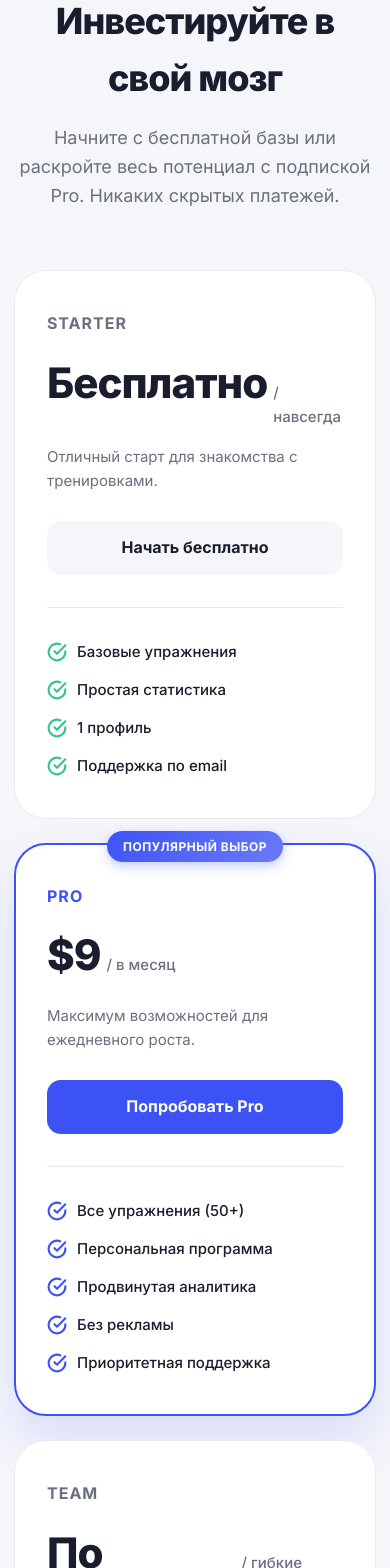
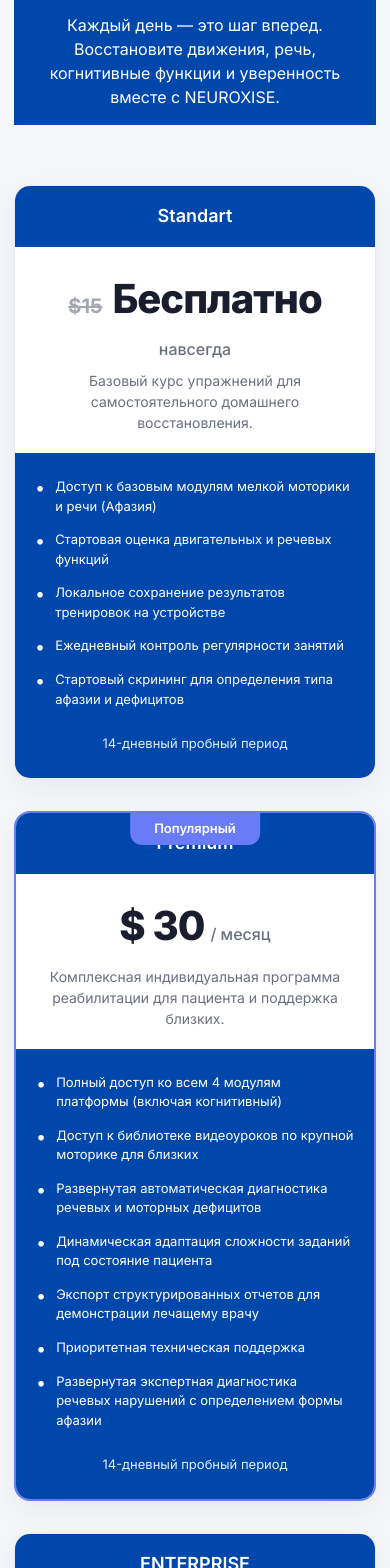
Before and after one commit to phanthooom/NEUROXISE_Website, a React (Vite) app: page /pricing in a window 390 px wide. Shown: the part 180-1748 px from the top of the page. Built offline with nearby package versions, Linux system fonts and the light colour scheme.

Commit message:
Update pricing page to match specific medical layout and copy

```diff
--- a/src/pages/PricingPage.jsx
+++ b/src/pages/PricingPage.jsx
@@ -7,123 +7,180 @@
 const COPY = {
   ru: {
     badge: 'Цены',
-    title: 'Инвестируйте в свой мозг',
-    subtitle: 'Начните с бесплатной базы или раскройте весь потенциал с подпиской Pro. Никаких скрытых платежей.',
+    title: 'Верните контроль над движениями и речью.',
+    subtitle: 'Каждый день — это шаг вперед. Восстановите движения, речь, когнитивные функции и уверенность вместе с NEUROXISE.',
     plans: [
       {
-        name: 'Starter',
+        name: 'Standart',
+        oldPrice: '$15',
         price: 'Бесплатно',
         period: 'навсегда',
-        desc: 'Отличный старт для знакомства с тренировками.',
-        features: ['Базовые упражнения', 'Простая статистика', '1 профиль', 'Поддержка по email'],
+        desc: 'Базовый курс упражнений для самостоятельного домашнего восстановления.',
+        features: [
+          'Доступ к базовым модулям мелкой моторики и речи (Афазия)',
+          'Стартовая оценка двигательных и речевых функций',
+          'Локальное сохранение результатов тренировок на устройстве',
+          'Ежедневный контроль регулярности занятий',
+          'Стартовый скрининг для определения типа афазии и дефицитов'
+        ],
+        trial: '14-дневный пробный период',
         cta: 'Начать бесплатно',
         highlight: false
       },
       {
-        name: 'Pro',
-        price: '$9',
-        period: 'в месяц',
-        desc: 'Максимум возможностей для ежедневного роста.',
-        features: ['Все упражнения (50+)', 'Персональная программа', 'Продвинутая аналитика', 'Без рекламы', 'Приоритетная поддержка'],
-        cta: 'Попробовать Pro',
+        name: 'Premium',
+        price: '$ 30',
+        period: '/ месяц',
+        desc: 'Комплексная индивидуальная программа реабилитации для пациента и поддержка близких.',
+        features: [
+          'Полный доступ ко всем 4 модулям платформы (включая когнитивный)',
+          'Доступ к библиотеке видеоуроков по крупной моторике для близких',
+          'Развернутая автоматическая диагностика речевых и моторных дефицитов',
+          'Динамическая адаптация сложности заданий под состояние пациента',
+          'Экспорт структурированных отчетов для демонстрации лечащему врачу',
+          'Приоритетная техническая поддержка',
+          'Развернутая экспертная диагностика речевых нарушений с определением формы афазии'
+        ],
+        trial: '14-дневный пробный период',
+        cta: 'Оформить Premium',
         highlight: true,
-        popular: 'Популярный выбор'
+        popular: 'Популярный'
       },
       {
-        name: 'Team',
+        name: 'ENTERPRISE',
         price: 'По запросу',
-        period: 'гибкие условия',
-        desc: 'Для школ, клиник и корпоративных команд.',
-        features: ['От 5 до 1000+ профилей', 'Админ-панель', 'Выгрузка отчётов', 'Обучение команды', 'Персональный менеджер'],
-        cta: 'Связаться с нами',
+        period: '',
+        desc: 'Интеграция платформы в практику медицинских центров и работу профильных специалистов.',
+        features: [
+          'Все возможности тарифа Премиум',
+          'Панель врача для одновременного ведения и мониторинга множества пациентов',
+          'Возможность ручной корректировки протоколов занятий реабилитологом',
+          'Экспорт данных для интеграции с внутренними медицинскими картами',
+          'Персональный менеджер внедрения и техническое сопровождение',
+          'Обучение медицинского персонала работе с платформой'
+        ],
+        cta: 'Связаться с отделом продаж',
         highlight: false
       },
     ],
-    faqTitle: 'Частые вопросы',
-    faqs: [
-      { q: 'Можно ли отменить подписку?', a: 'Да, вы можете отменить подписку в любой момент в настройках профиля, без штрафов и скрытых комиссий.' },
-      { q: 'Есть ли бесплатный период у Pro?', a: 'Мы предоставляем 7-дневный пробный период для новых пользователей, чтобы вы могли оценить все преимущества.' },
-    ]
   },
   en: {
     badge: 'Pricing',
-    title: 'Invest in your mind',
-    subtitle: 'Start with the free basics or unlock full potential with Pro. No hidden fees.',
+    title: 'Regain control over movement and speech.',
+    subtitle: 'Every day is a step forward. Restore movements, speech, cognitive functions, and confidence with NEUROXISE.',
     plans: [
       {
-        name: 'Starter',
+        name: 'Standart',
+        oldPrice: '$15',
         price: 'Free',
         period: 'forever',
-        desc: 'A great starting point to explore brain training.',
-        features: ['Basic exercises', 'Simple statistics', '1 profile', 'Email support'],
+        desc: 'Basic exercise course for independent home recovery.',
+        features: [
+          'Access to basic fine motor and speech modules (Aphasia)',
+          'Initial assessment of motor and speech functions',
+          'Local storage of training results on device',
+          'Daily tracking of session regularity',
+          'Initial screening to determine aphasia type and deficits'
+        ],
+        trial: '14-day free trial',
         cta: 'Start for free',
         highlight: false
       },
       {
-        name: 'Pro',
-        price: '$9',
-        period: 'per month',
-        desc: 'Maximum capabilities for daily cognitive growth.',
-        features: ['All exercises (50+)', 'Personalized plan', 'Advanced analytics', 'No ads', 'Priority support'],
-        cta: 'Try Pro',
+        name: 'Premium',
+        price: '$ 30',
+        period: '/ month',
+        desc: 'Comprehensive individual rehabilitation program for the patient and support for loved ones.',
+        features: [
+          'Full access to all 4 platform modules (including cognitive)',
+          'Access to gross motor video lesson library for relatives',
+          'Detailed automated diagnostics of speech and motor deficits',
+          'Dynamic adaptation of task difficulty to patient state',
+          'Export of structured reports to show the attending physician',
+          'Priority technical support',
+          'Detailed expert diagnostics of speech disorders determining aphasia form'
+        ],
+        trial: '14-day free trial',
+        cta: 'Get Premium',
         highlight: true,
-        popular: 'Most Popular'
+        popular: 'Popular'
       },
       {
-        name: 'Team',
-        price: 'Custom',
-        period: 'flexible terms',
-        desc: 'For schools, clinics, and corporate teams.',
-        features: ['From 5 to 1000+ profiles', 'Admin dashboard', 'Report exports', 'Team onboarding', 'Dedicated manager'],
-        cta: 'Contact us',
+        name: 'ENTERPRISE',
+        price: 'On request',
+        period: '',
+        desc: 'Platform integration into medical centers and specialized professionals\' workflow.',
+        features: [
+          'All Premium plan features',
+          'Doctor dashboard for simultaneous management and monitoring of multiple patients',
+          'Ability for manual adjustment of session protocols by a rehabilitologist',
+          'Data export for integration with internal electronic health records',
+          'Dedicated implementation manager and technical support',
+          'Training of medical staff to work with the platform'
+        ],
+        cta: 'Contact Sales',
         highlight: false
       },
     ],
-    faqTitle: 'Frequently Asked Questions',
-    faqs: [
-      { q: 'Can I cancel my subscription?', a: 'Yes, you can cancel your subscription at any time in your profile settings with no hidden fees.' },
-      { q: 'Is there a free trial for Pro?', a: 'We offer a 7-day free trial for all new users to experience the full benefits.' },
-    ]
   },
   uz: {
     badge: 'Narxlar',
-    title: 'Miyangizga sarmoya kiriting',
-    subtitle: 'Bepul asosdan boshlang yoki Pro bilan barcha imkoniyatlarni oching. Yashirin to‘lovlar yo‘q.',
+    title: 'Harakat va nutq ustidan nazoratni qaytaring.',
+    subtitle: 'Har bir kun — bu oldinga qadam. NEUROXISE bilan harakatlar, nutq, kognitiv funksiyalar va ishonchni tiklang.',
     plans: [
       {
-        name: 'Starter',
+        name: 'Standart',
+        oldPrice: '$15',
         price: 'Bepul',
         period: 'doimiy',
-        desc: 'Miya mashqlari bilan tanishish uchun ajoyib boshlanish.',
-        features: ['Asosiy mashqlar', 'Oddiy statistika', '1 profil', 'Email yordam'],
+        desc: 'Uy sharoitida mustaqil tiklanish uchun asosiy mashqlar kursi.',
+        features: [
+          'Asosiy nozik motorika va nutq (Afaziya) modullariga kirish',
+          'Harakat va nutq funksiyalarini dastlabki baholash',
+          'Mashg\'ulot natijalarini qurilmada lokal saqlash',
+          'Mashg\'ulotlar muntazamligini kundalik nazorat qilish',
+          'Afaziya turi va nuqsonlarni aniqlash uchun dastlabki skrining'
+        ],
+        trial: '14 kunlik bepul sinov muddati',
         cta: 'Bepul boshlash',
         highlight: false
       },
       {
-        name: 'Pro',
-        price: '$9',
-        period: 'oyiga',
-        desc: 'Har kungi kognitiv o‘sish uchun maksimal imkoniyatlar.',
-        features: ['Barcha mashqlar (50+)', 'Shaxsiy dastur', 'Keng analitika', 'Reklamasiz', 'Tezkor yordam'],
-        cta: 'Pro-ni sinab ko‘rish',
+        name: 'Premium',
+        price: '$ 30',
+        period: '/ oy',
+        desc: 'Bemor uchun kompleks individual reabilitatsiya dasturi va yaqinlari uchun yordam.',
+        features: [
+          'Platformaning barcha 4 ta moduliga to\'liq kirish (jumladan, kognitiv)',
+          'Yaqinlar uchun yirik motorika bo\'yicha videodarslar kutubxonasiga kirish',
+          'Nutq va motor nuqsonlarining batafsil avtomatlashtirilgan diagnostikasi',
+          'Vazifalar murakkabligini bemor holatiga dinamik moslashtirish',
+          'Davolovchi shifokorga ko\'rsatish uchun tizimlashtirilgan hisobotlarni yuklab olish',
+          'Tezkor texnik yordam',
+          'Afaziya shaklini aniqlaydigan nutq buzilishlarining batafsil ekspert diagnostikasi'
+        ],
+        trial: '14 kunlik bepul sinov muddati',
+        cta: 'Premiumga o\'tish',
         highlight: true,
-        popular: 'Eng ommabop'
+        popular: 'Ommabop'
       },
       {
-        name: 'Team',
-        price: 'Kelishuv',
-        period: 'moslashuvchan',
-        desc: 'Maktablar, klinikalar va korporativ jamoalar uchun.',
-        features: ['5 dan 1000+ profilgacha', 'Admin panel', 'Hisobotlarni yuklash', 'Jamoani o‘qitish', 'Shaxsiy menejer'],
-        cta: 'Biz bilan bog‘lanish',
+        name: 'ENTERPRISE',
+        price: 'So\'rov bo\'yicha',
+        period: '',
+        desc: 'Platformani tibbiyot markazlari amaliyotiga va mutaxassislar ishiga integratsiya qilish.',
+        features: [
+          'Premium tarifining barcha imkoniyatlari',
+          'Bir nechta bemorlarni bir vaqtda kuzatish va boshqarish uchun shifokor paneli',
+          'Reabilitolog tomonidan mashg\'ulot protokollarini qo\'lda o\'zgartirish imkoniyati',
+          'Ichki tibbiy kartalar bilan integratsiya qilish uchun ma\'lumotlarni yuklab olish',
+          'Shaxsiy joriy etish menejeri va texnik yordam',
+          'Tibbiyot xodimlarini platforma bilan ishlashga o\'rgatish'
+        ],
+        cta: 'Sotuv bo\'limi bilan bog\'lanish',
         highlight: false
       },
     ],
-    faqTitle: 'Ko‘p so‘raladigan savollar',
-    faqs: [
-      { q: 'Obunani bekor qilsam bo‘ladimi?', a: 'Ha, istalgan vaqtda profil sozlamalaridan obunani bekor qilishingiz mumkin.' },
-      { q: 'Pro uchun bepul sinov bormi?', a: 'Barcha afzalliklarni baholash uchun yangi foydalanuvchilarga 7 kunlik bepul sinov muddatini taqdim etamiz.' },
-    ]
   },
 }
 
@@ -135,109 +192,91 @@
 
   return (
     <SiteChrome>
-      <section style={{ padding: '120px 0 88px', background: c.pageBg }}>
+      <section style={{ padding: '60px 0 88px', background: c.pageBg }}>
         <div className="container">
-          {/* Header */}
-          <div className="pr-head">
-            <div className="pr-badge" style={{ background: isDark ? 'rgba(61,82,245,.15)' : '#EEF0FF', color: '#3D52F5' }}>{t.badge}</div>
-            <h1 style={{ color: c.text, fontSize: 'clamp(36px, 5vw, 56px)', fontWeight: 800, letterSpacing: '-1px', marginBottom: 16 }}>{t.title}</h1>
-            <p style={{ color: c.text2, fontSize: 18, lineHeight: 1.6, maxWidth: 640, margin: '0 auto' }}>{t.subtitle}</p>
+
+          <div className="pr-head" style={{ marginBottom: 60, textAlign: 'center' }}>
+            <h1 className="pr-title" style={{ display: 'inline-block', background: '#0047AB', color: '#fff', padding: '10px 20px', fontSize: 'clamp(24px, 4vw, 36px)', fontWeight: 700, margin: '0 auto 20px' }}>
+              {t.title}
+            </h1>
+            <p className="pr-subtitle" style={{ display: 'inline-block', background: '#0047AB', color: '#fff', padding: '16px 24px', fontSize: '16px', lineHeight: 1.5, margin: '0 auto', maxWidth: 800 }}>
+              {t.subtitle}
+            </p>
           </div>
 
-          {/* Pricing Grid */}
           <div className="pr-grid">
             {t.plans.map((plan, i) => (
               <article
                 key={plan.name}
                 className={`pr-card ${plan.highlight ? 'pr-card-pro' : ''}`}
                 style={{
-                  background: isDark ? (plan.highlight ? 'linear-gradient(180deg, #1A1D2E 0%, #141728 100%)' : '#141728') : '#fff',
-                  borderColor: plan.highlight ? '#3D52F5' : c.border,
+                  background: isDark ? (plan.highlight ? '#1A1D2E' : '#141728') : '#fff',
+                  borderColor: plan.highlight ? '#6A7BF7' : c.border,
                   animationDelay: `${i * 100}ms`
                 }}
               >
                 {plan.highlight && (
-                  <div className="pr-popular" style={{ background: 'linear-gradient(135deg, #3D52F5, #6A7BF7)' }}>
+                  <div className="pr-popular" style={{ background: '#6A7BF7' }}>
                     {plan.popular}
                   </div>
                 )}
 
-                <div style={{ color: plan.highlight ? '#3D52F5' : c.text2, fontWeight: 700, fontSize: 16, marginBottom: 12, textTransform: 'uppercase', letterSpacing: 1 }}>
+                <div style={{ background: '#0047AB', color: '#fff', padding: '16px', textAlign: 'center', fontWeight: 600, fontSize: 18, marginBottom: 20 }}>
                   {plan.name}
                 </div>
 
-                <div style={{ display: 'flex', alignItems: 'baseline', gap: 6, marginBottom: 16 }}>
-                  <span style={{ color: c.text, fontSize: 42, fontWeight: 800, letterSpacing: '-1px' }}>{plan.price}</span>
-                  <span style={{ color: c.text2, fontSize: 15, fontWeight: 500 }}>/ {plan.period}</span>
+                <div style={{ display: 'flex', alignItems: 'baseline', justifyContent: 'center', gap: 6, marginBottom: 8, flexWrap: 'wrap', padding: '0 20px' }}>
+                  {plan.oldPrice && (
+                    <span style={{ color: c.text2, fontSize: 20, fontWeight: 700, textDecoration: 'line-through', opacity: 0.6, marginRight: 4 }}>{plan.oldPrice}</span>
+                  )}
+                  <span style={{ color: c.text, fontSize: 40, fontWeight: 800, letterSpacing: '-1px' }}>{plan.price}</span>
+                  {plan.period && <span style={{ color: c.text2, fontSize: 16, fontWeight: 500 }}>{plan.period}</span>}
                 </div>
 
-                <p style={{ color: c.text2, fontSize: 15, lineHeight: 1.6, marginBottom: 28, minHeight: 48 }}>{plan.desc}</p>
+                <p style={{ color: c.text2, fontSize: 14, lineHeight: 1.5, marginBottom: 20, minHeight: 44, textAlign: 'center', padding: '0 20px' }}>{plan.desc}</p>
 
-                <a href={plan.name === 'Team' ? '/contact' : '/download'} className={`pr-btn ${plan.highlight ? 'pr-btn-pro' : ''}`} style={{
-                  background: plan.highlight ? '#3D52F5' : (isDark ? '#252840' : '#F5F6FA'),
-                  color: plan.highlight ? '#fff' : c.text,
-                }}>
-                  {plan.cta}
-                </a>
-
-                <div style={{ marginTop: 32, paddingTop: 32, borderTop: `1px solid ${c.border}` }}>
+                <div style={{ background: '#0047AB', flexGrow: 1, padding: '24px 20px', color: '#fff' }}>
                   <ul style={{ listStyle: 'none', padding: 0, margin: 0, display: 'flex', flexDirection: 'column', gap: 14 }}>
                     {plan.features.map(feat => (
-                      <li key={feat} style={{ display: 'flex', alignItems: 'center', gap: 10, color: c.text, fontSize: 15, fontWeight: 500 }}>
-                        <div style={{ display: 'flex', flexShrink: 0, color: plan.highlight ? '#3D52F5' : '#34C48C' }}>
-                          <CheckCircleIcon size={20} strokeWidth={2.5} />
+                      <li key={feat} style={{ display: 'flex', alignItems: 'flex-start', gap: 10, fontSize: 13, fontWeight: 400, lineHeight: 1.5 }}>
+                        <div style={{ display: 'flex', flexShrink: 0, marginTop: 2, color: '#fff' }}>
+                          <span style={{ fontSize: 18, lineHeight: 1 }}>•</span>
                         </div>
                         {feat}
                       </li>
                     ))}
                   </ul>
+
+                  {plan.trial && (
+                    <div style={{ textAlign: 'center', fontSize: 13, marginTop: 24, opacity: 0.9 }}>
+                      {plan.trial}
+                    </div>
+                  )}
                 </div>
+
               </article>
             ))}
-          </div>
-
-          {/* FAQ Section */}
-          <div className="pr-faq">
-            <h2 style={{ color: c.text, fontSize: 28, fontWeight: 800, textAlign: 'center', marginBottom: 40 }}>{t.faqTitle}</h2>
-            <div className="pr-faq-grid">
-              {t.faqs.map(faq => (
-                <div key={faq.q} style={{ background: isDark ? '#141728' : '#F5F6FA', padding: 24, borderRadius: 20 }}>
-                  <h3 style={{ color: c.text, fontSize: 17, fontWeight: 700, marginBottom: 10 }}>{faq.q}</h3>
-                  <p style={{ color: c.text2, fontSize: 15, lineHeight: 1.6, margin: 0 }}>{faq.a}</p>
-                </div>
-              ))}
-            </div>
           </div>
 
         </div>
       </section>
 
       <style>{`
-        .pr-head{text-align:center;animation:fadeUp .55s ease both;margin-bottom:60px}
-        .pr-badge{display:inline-flex;padding:6px 14px;border-radius:999px;font-size:13px;font-weight:700;margin-bottom:20px}
+        .pr-head{animation:fadeUp .55s ease both;display:flex;flex-direction:column;align-items:center}
 
-        .pr-grid{display:grid;grid-template-columns:repeat(3,1fr);gap:24px;align-items:start;margin-bottom:80px}
+        .pr-grid{display:grid;grid-template-columns:repeat(3,1fr);gap:32px;align-items:stretch;max-width:1100px;margin:0 auto}
 
-        .pr-card{position:relative;border:1px solid;border-radius:32px;padding:40px 32px;animation:fadeUp .6s ease both;transition:transform .3s cubic-bezier(0.4,0,0.2,1), box-shadow .3s cubic-bezier(0.4,0,0.2,1);display:flex;flex-direction:column}
-        .pr-card:hover{transform:translateY(-8px)}
+        .pr-card{position:relative;border:1px solid;border-radius:16px;overflow:hidden;animation:fadeUp .6s ease both;display:flex;flex-direction:column;box-shadow:0 10px 30px rgba(0,0,0,0.05)}
 
-        .pr-card-pro{box-shadow:0 24px 48px rgba(61,82,245,.15);border-width:2px;padding:39px 31px}
-        .pr-card-pro:hover{box-shadow:0 32px 64px rgba(61,82,245,.25)}
+        .pr-card-pro{border-width:2px;transform:translateY(-8px)}
 
-        .pr-popular{position:absolute;top:-14px;left:50%;transform:translateX(-50%);color:#fff;padding:6px 16px;border-radius:999px;font-size:12px;font-weight:700;letter-spacing:.5px;text-transform:uppercase;box-shadow:0 4px 12px rgba(61,82,245,.3)}
-
-        .pr-btn{display:block;text-align:center;padding:14px;border-radius:14px;text-decoration:none;font-weight:700;font-size:16px;transition:all .2s ease}
-        .pr-btn:hover{filter:brightness(0.95)}
-        .pr-btn-pro:hover{filter:brightness(1.1);box-shadow:0 8px 24px rgba(61,82,245,.3)}
-
-        .pr-faq{max-width:800px;margin:0 auto;animation:fadeUp .7s ease both}
-        .pr-faq-grid{display:grid;grid-template-columns:1fr 1fr;gap:20px}
+        .pr-popular{position:absolute;top:-1px;left:50%;transform:translateX(-50%);color:#fff;padding:6px 24px;border-radius:0 0 12px 12px;font-size:13px;font-weight:600;z-index:2}
 
         @keyframes fadeUp{from{opacity:0;transform:translateY(20px)}to{opacity:1;transform:translateY(0)}}
 
         @media (max-width:960px){
-          .pr-grid{grid-template-columns:1fr;max-width:480px;margin-left:auto;margin-right:auto}
-          .pr-faq-grid{grid-template-columns:1fr}
+          .pr-grid{grid-template-columns:1fr;max-width:440px}
+          .pr-card-pro{transform:none}
         }
       `}</style>
     </SiteChrome>
```
